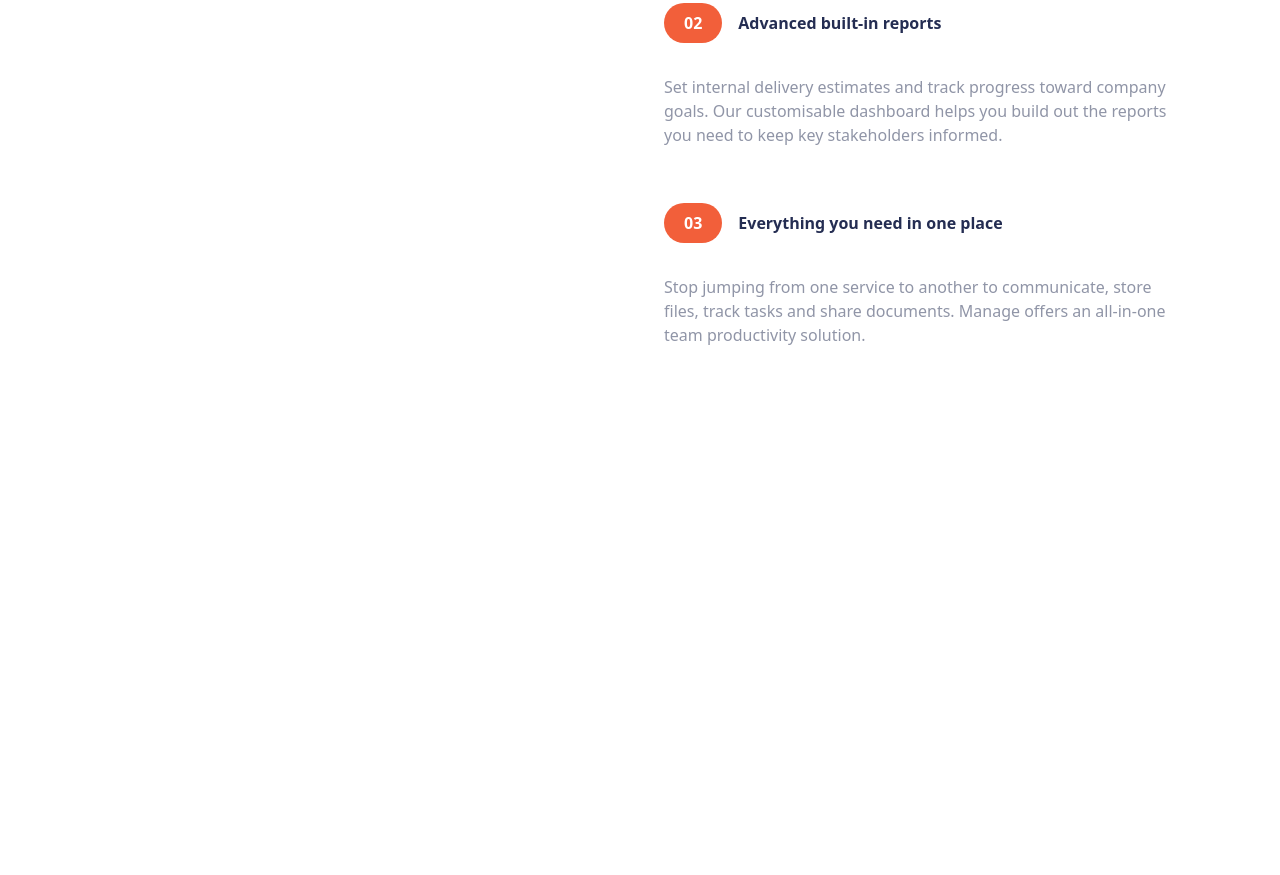
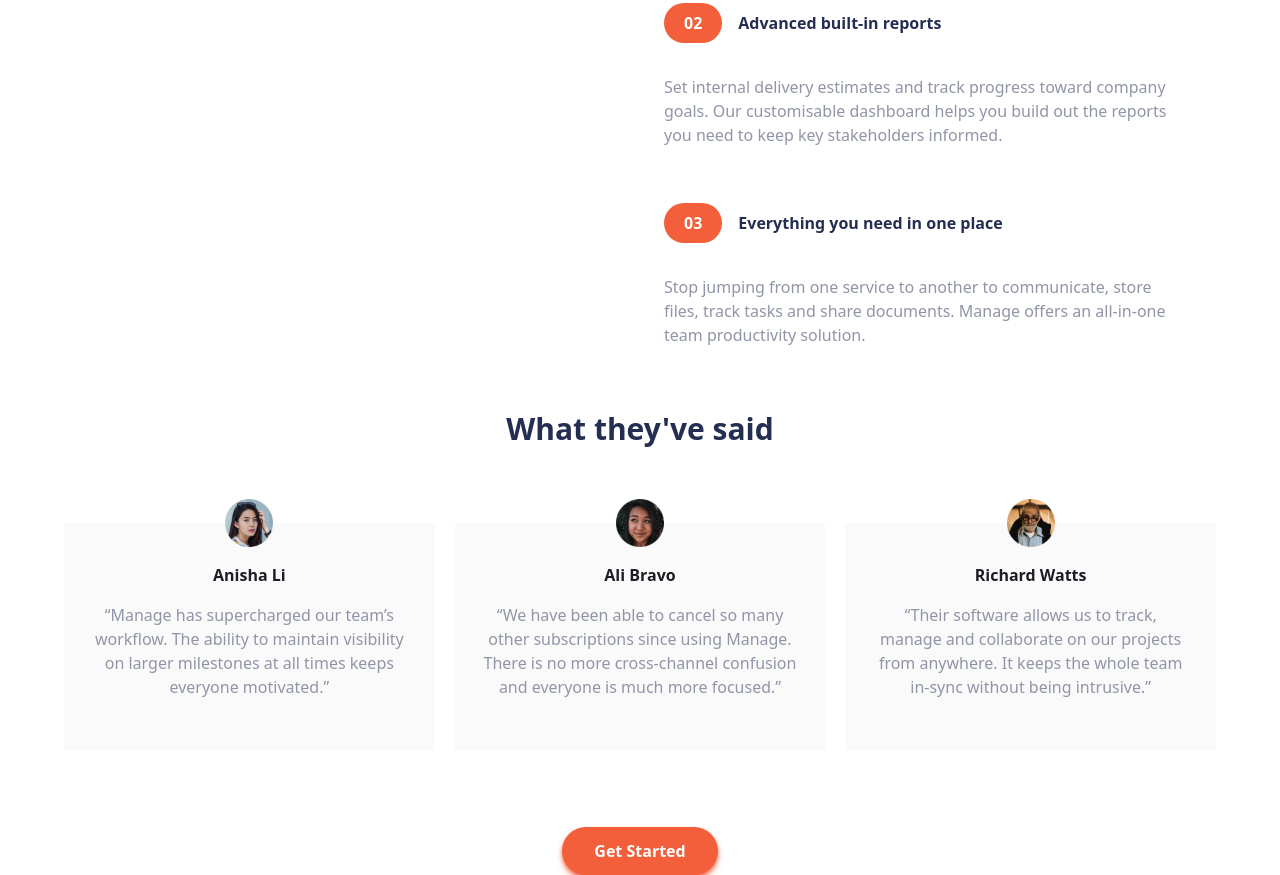
Before and after one commit to MarioBanovac/manage-landing-page, a website: page src/index.html in a window 1280 px wide. Shown: the part 986-1861 px from the top of the page. Before the commit the page ends 1333 px from the top, so only its background shows below. Drawn offline with nearby package versions, Linux system fonts and the light colour scheme.

Commit message:
added testimonial section

```diff
--- a/src/index.html
+++ b/src/index.html
@@ -9,6 +9,10 @@
     <link
       href="https://fonts.googleapis.com/css2?family=Be+Vietnam+Pro:wght@400;500;700&display=swap"
       rel="stylesheet"
+    />
+    <link
+      rel="stylesheet"
+      href="https://cdn.jsdelivr.net/npm/swiper@8/swiper-bundle.min.css"
     />
     <link rel="stylesheet" href="../css/main.css" />
     <title>Manage Landing Page</title>
@@ -154,5 +158,80 @@
         </div>
       </div>
     </section>
+    <!-- Testimonials section -->
+    <section id="testimonials">
+      <div
+        class="container mx-auto flex flex-col mt-16 items-center space-y-10"
+      >
+        <h3 class="text-3xl font-bold text-darkBlue">What they've said</h3>
+        <!-- Slider main container -->
+        <div class="swiper py-9">
+          <!-- Additional required wrapper -->
+          <div class="swiper-wrapper w-full">
+            <!-- Slides -->
+            <!-- Slide 1 -->
+            <div
+              class="swiper-slide flex flex-col items-center text-center bg-veryLightGray space-y-4 px-7"
+            >
+              <img
+                class="h-12 -mt-6"
+                src="../images/avatar-anisha.png"
+                alt="Profile photo #1"
+              />
+              <h4 class="text-1xl text-veryDarkBlue font-bold">Anisha Li</h4>
+              <p class="text-darkGrayishBlue sm:max-w-sm">
+                “Manage has supercharged our team’s workflow. The ability to
+                maintain visibility on larger milestones at all times keeps
+                everyone motivated.”
+              </p>
+            </div>
+            <!-- Slide 2 -->
+            <div
+              class="swiper-slide flex flex-col items-center text-center bg-veryLightGray space-y-4 px-7"
+            >
+              <img
+                class="h-12 -mt-6"
+                src="../images/avatar-ali.png"
+                alt="Profile photo #1"
+              />
+              <h4 class="text-1xl text-veryDarkBlue font-bold">Ali Bravo</h4>
+              <p class="text-darkGrayishBlue sm:max-w-sm">
+                “We have been able to cancel so many other subscriptions since
+                using Manage. There is no more cross-channel confusion and
+                everyone is much more focused.”
+              </p>
+            </div>
+            <!-- Slide 3 -->
+            <div
+              class="swiper-slide flex flex-col items-center text-center bg-veryLightGray space-y-4 px-7"
+            >
+              <img
+                class="h-12 -mt-6"
+                src="../images/avatar-richard.png"
+                alt="Profile photo #1"
+              />
+              <h4 class="text-1xl text-veryDarkBlue font-bold">
+                Richard Watts
+              </h4>
+              <p class="text-darkGrayishBlue sm:max-w-sm">
+                “Their software allows us to track, manage and collaborate on
+                our projects from anywhere. It keeps the whole team in-sync
+                without being intrusive.”
+              </p>
+            </div>
+          </div>
+          <!-- If we need pagination -->
+          <div class="swiper-pagination"></div>
+        </div>
+        <!-- Get Started Button -->
+        <a
+          href="#"
+          class="text-white font-semibold bg-brightRed shadow-brightRed shadow-md px-8 py-3 rounded-full"
+          >Get Started</a
+        >
+      </div>
+    </section>
+    <script src="https://cdn.jsdelivr.net/npm/swiper@8/swiper-bundle.min.js"></script>
+    <script src="script.js"></script>
   </body>
 </html>
--- a/src/input.css
+++ b/src/input.css
@@ -1,3 +1,22 @@
 @tailwind base;
 @tailwind components;
 @tailwind utilities;
+
+:root{
+    --brightRed:hsl(12, 88%, 59%);
+}
+
+
+.swiper {
+    width: 90%;
+    height: 300px;
+  }
+
+  .swiper-pagination-bullet-active{
+    background:var(--brightRed) !important;
+  }
+
+  .swiper-pagination-bullet{
+    background:white;
+    border:4px solid var(--brightRed);
+  }
--- /dev/null
+++ b/src/script.js
@@ -0,0 +1,27 @@
+const swiper = new Swiper(".swiper", {
+  // Optional parameters
+  direction: "horizontal",
+  breakpoints: {
+    1024: {
+      slidesPerView: 2,
+      spaceBetween: 20,
+    },
+    1280: {
+      slidesPerView: 3,
+      spaceBetween: 20,
+    },
+  },
+  keyboard: {
+    enabled: true,
+    onlyInViewPort: false,
+  },
+  autoplay: {
+    delay: 5000,
+  },
+  grabCursor: true,
+  rewind: true,
+  pagination: {
+    el: ".swiper-pagination",
+    clickable: true,
+  },
+});
```
Also changed, not shown: css/main.css.
